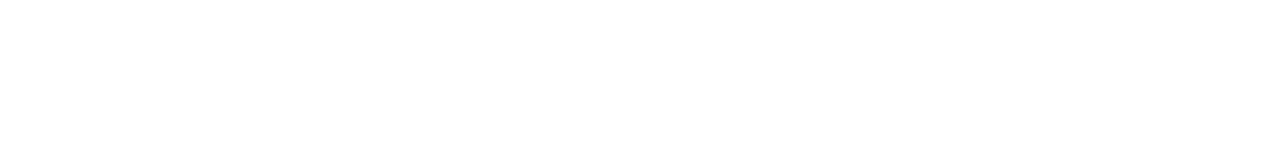
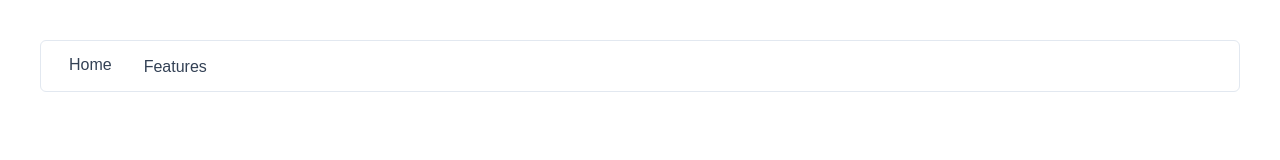
Before and after one commit to CrackTheCode016/polkaui, a Vue app: page / in a window 1280 px wide. Shown: the top 160 px of the page. Built offline with nearby package versions, Linux system fonts and the light colour scheme; a web font is replaced by a local one.

Commit message:
primevue stuff

```diff
--- a/src/components/Navbar.vue
+++ b/src/components/Navbar.vue
@@ -3,7 +3,19 @@ import Dropdown from 'primevue/dropdown';
 import Button from 'primevue/button';
 import Menubar from 'primevue/menubar';
 import { ref } from "vue";
+
+const items = ref([
+    {
+        label: 'Home',
+        icon: 'pi pi-home'
+    },
+    {
+        label: 'Features',
+        icon: 'pi pi-star'
+    },
+]);
 </script>
 
 <template>
+    <Menubar :model="items" />
 </template>
```
